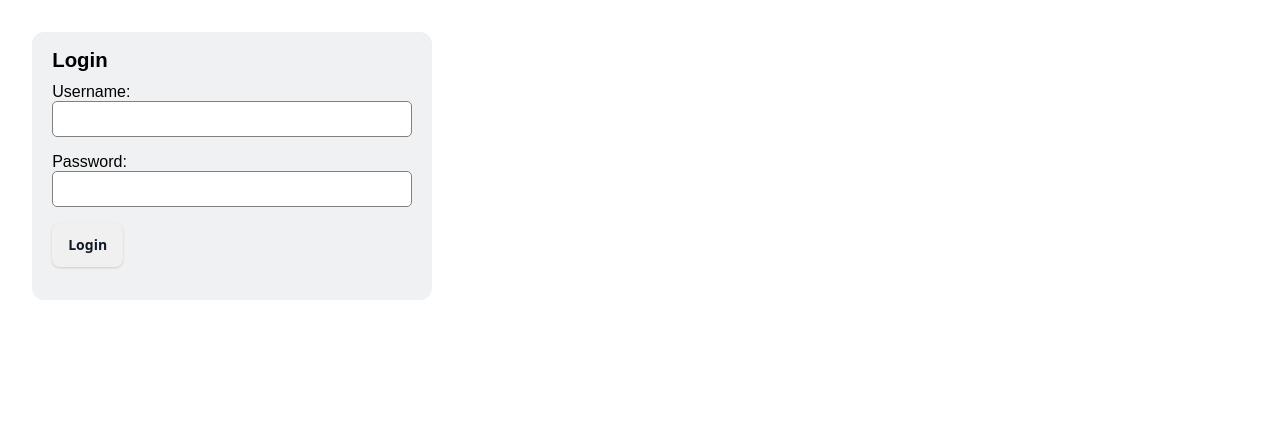
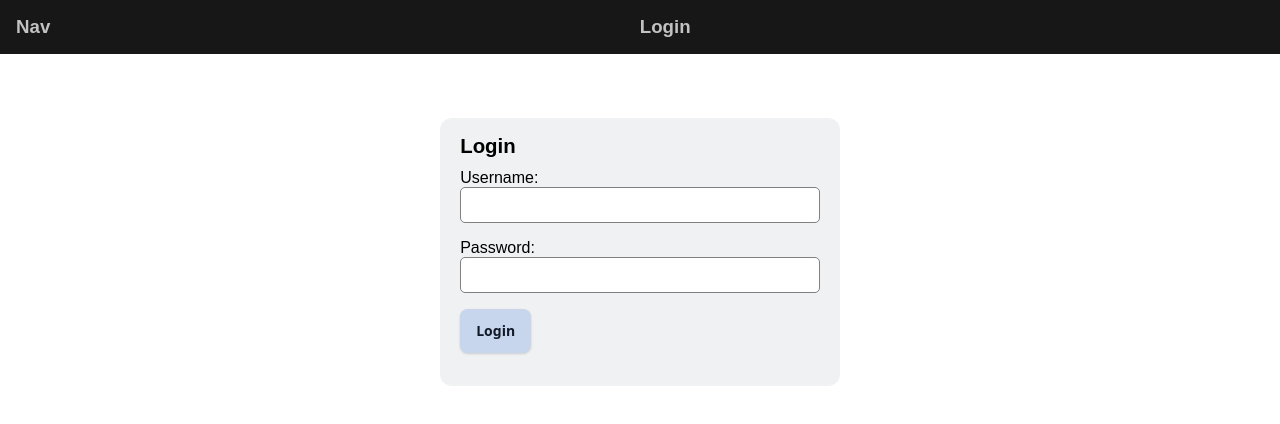
Before and after one commit to razzzp/air-kitchen-front, a Next.js app: page /login in a window 1280 px wide. Shown: the top 424 px of the page. Built offline with nearby package versions, Linux system fonts and the light colour scheme.

Commit message:
make page layouts a bit more consistent, added edit button

```diff
--- a/src/components/Login.tsx
+++ b/src/components/Login.tsx
@@ -119,7 +119,6 @@ export default class LoginForm extends React.Component<IProps, IState> {
     render(): React.ReactNode {
         return (
             <>
-            <main className={HomeStyles.main}>
             <Card>
                 <div className={FormStyles['form-title']}><h2 >Login</h2></div>
                 <form  onSubmit={this.onBasicLogin.bind(this)} noValidate>
@@ -160,7 +159,6 @@ export default class LoginForm extends React.Component<IProps, IState> {
                     data-logo_alignment="left">
                 </div>
             </Card>
-            </main>
             </>
         );
     }
--- a/src/pages/login.tsx
+++ b/src/pages/login.tsx
@@ -2,6 +2,7 @@
 import React from 'react';
 import LoginForm from '@/components/Login';
 import Head from 'next/head';
+import CommonStyles from '@/styles/Common.module.css'
 
 
 export default function Login() {
@@ -13,8 +14,15 @@ export default function Login() {
             <meta name="viewport" content="width=device-width, initial-scale=1" />
             <link rel="icon" href="/favicon.ico" />
         </Head>
-        <LoginForm/>
+        <nav className={CommonStyles.navbar}>
+            <div className={CommonStyles['navbar-button']}><h3>Nav</h3></div>
+            <div className={CommonStyles['navbar-remainder']}><h3>Login</h3></div>
+        </nav>
+        <main className={CommonStyles.main}>
+            <div className={CommonStyles.content}>
+                <LoginForm/>
+            </div>
+        </main>
         </>
-
     )
 }
--- a/src/pages/orders/[orderId]/edit.tsx
+++ b/src/pages/orders/[orderId]/edit.tsx
@@ -39,7 +39,9 @@ export default function EditOrder() {
                 <div className={CommonStyles['navbar-remainder']}><h3>Orders</h3></div>
             </nav>
             <main className={CommonStyles.main}>
-                <OrderForm order={state.order} />
+                <div className={CommonStyles.content}>
+                    <OrderForm order={state.order} />
+                </div>
             </main>
     </>
     else return <div></div>;
--- a/src/pages/orders/[orderId]/index.tsx
+++ b/src/pages/orders/[orderId]/index.tsx
@@ -44,11 +44,11 @@ export default function ViewOrder(props : IViewOrderProps) {
                 <div className={CommonStyles['navbar-remainder']}>
                     <h3>Orders</h3>
                 </div>
-                <div className={CommonStyles['navbar-action-button']}><h3><Link href={`/orders/${state.order.id}/edit`}>Edit</Link></h3>
-                </div>
             </nav>
             <main className={CommonStyles.main}>
-                <OrderDetails order={state.order} />
+                <div className={CommonStyles.content}>
+                    <OrderDetails order={state.order} />
+                </div>
             </main>
     </>
     else return <div></div>;
--- a/src/pages/orders/index.tsx
+++ b/src/pages/orders/index.tsx
@@ -59,6 +59,7 @@ export default function Orders() {
             <div className={CommonStyles['navbar-remainder']}><h3>Orders</h3></div>
         </nav>
         <main className={CommonStyles.main} >
+            <div className={CommonStyles.content}>
                 <div className={CommonStyles['button-container']}>
                     <button onClick={newOrderOnClick} className={ButtonStyles['button-38']}>New Order</button>
                 </div>
@@ -73,6 +74,7 @@ export default function Orders() {
                     }) : null
                 }
                 </div>
+            </div>
         </main>
         </>
     )
--- a/src/pages/orders/new.tsx
+++ b/src/pages/orders/new.tsx
@@ -18,7 +18,9 @@ export default function NewOrder(){
         <div className={CommonStyles['navbar-remainder']}><h3>Orders</h3></div>
     </nav>
     <main className={CommonStyles.main}>
-        <OrderForm order={newOrder} />
+        <div className={CommonStyles.content}>
+            <OrderForm order={newOrder} />
+        </div>
     </main>
     </>
 }
--- a/src/styles/Button.module.css
+++ b/src/styles/Button.module.css
@@ -1,6 +1,6 @@
 /* CSS */
 .button-38 {
-  background-color: #f0f0f0;
+  background-color: #c7d6ec;
   border: 0;
   border-radius: .5rem;
   box-sizing: border-box;
@@ -21,7 +21,7 @@
 }
 
 .button-38:hover {
-  background-color: rgb(249,250,251);
+  background-color: rgb(138, 190, 241);
 }
 
 .button-38:focus {
--- a/src/styles/Common.module.css
+++ b/src/styles/Common.module.css
@@ -1,9 +1,18 @@
 .main {
+  display: flex;
+  flex-direction: row;
+  justify-content: space-around;
+  padding: 2rem;
+  min-height: 100vh;
+}
+
+.content{
   display: flex;
   flex-direction: column;
   justify-content: flex-start;
   padding: 2rem;
   min-height: 100vh;
+  min-width: 350px;
 }
 
 .split-column{
@@ -20,7 +29,6 @@
   flex-direction: column;
   /* justify-content: space-evenly; */
   align-items: center;
-  padding: 1rem;
   min-height: 100vh;
 }
 
@@ -109,6 +117,7 @@
 .button-container {
   display: flex;
   justify-content: space-between;
+  margin: 1rem 0rem;
 }
 
 /* Mobile */
--- a/src/styles/Form.module.css
+++ b/src/styles/Form.module.css
@@ -2,7 +2,6 @@
 .form-body {
   display: flex;
   flex-direction: column;
-  justify-content: center;
   width: 100%;
   font-size: 1rem;
   font-family: var(--font-sans-serif);
```
Also changed, not shown: src/components/OrderDetails.tsx (+13 -0 lines), src/pages/index.tsx (+14 -7 lines). Lines whose indentation alone changed are shown as unchanged.
